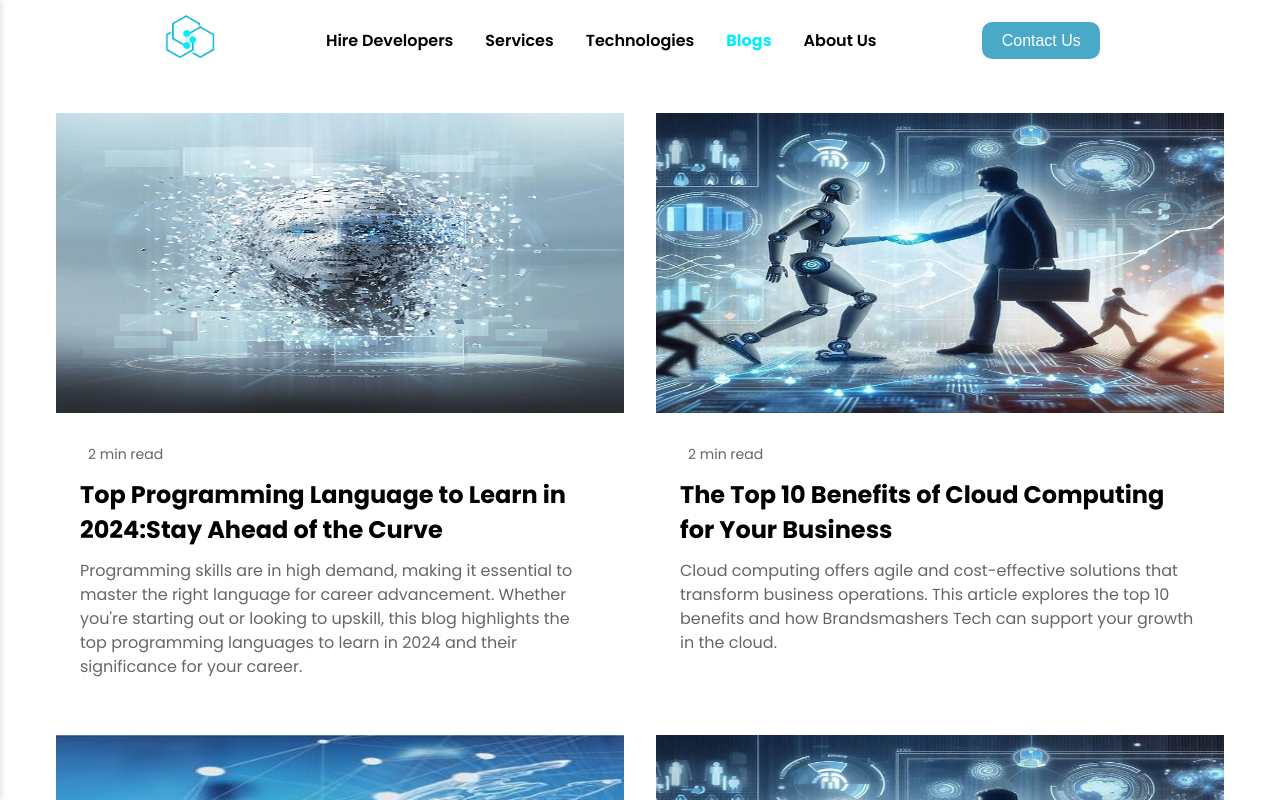
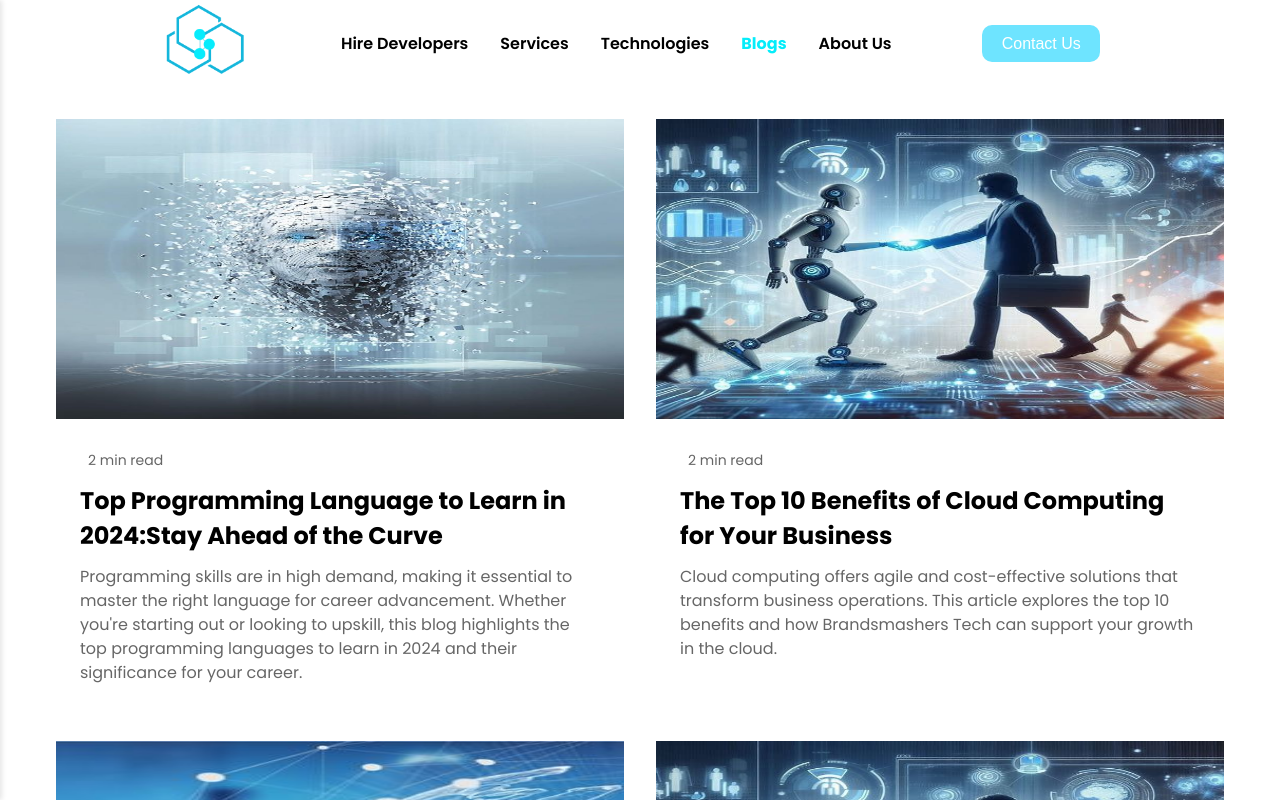
Before and after one commit to Brandsmashersdev/brandsmashers-portfolio, a Next.js app: page /Blog in a window 1280 px wide. Built offline with nearby package versions, Linux system fonts and the light colour scheme.

Commit message:
fixed minor changes

```diff
--- a/components/Navbar/Navbar.jsx
+++ b/components/Navbar/Navbar.jsx
@@ -54,8 +54,8 @@
               src={logo}
               alt="brandsmashers Logo"
               layout="fixed"
-              height={50}
-              width={50}
+              height={80}
+              width={80}
             />
           </Link>
 
--- a/components/Partnership/Partnership.jsx
+++ b/components/Partnership/Partnership.jsx
@@ -40,7 +40,7 @@
             When users visit your website, a seamless, cohesive experience can
             make all the difference in keeping them engaged. At <Link href="/HireDevelopers" className={styles.link}>  Brandsmashers, </Link>
              we understand the power of consistency in web design. We have
-            partnered with <Link href="https://headspur.it/partnershipwithblacksmith.html" className={styles.link}>  Blacksmith Agency   </Link>to help businesses create a
+            partnered with <Link href="https://blacksmith.agency/" className={styles.link}>  Blacksmith Agency   </Link>to help businesses create a
             visually unified online presence. It is more than aesthetics; this
             is about building trust and making sure your visitors do not get
             confused or lost in exploring your site.
--- a/src/styles/Hero/Navbar.module.css
+++ b/src/styles/Hero/Navbar.module.css
@@ -6,12 +6,14 @@
   top: 0;
   left: 0;
   z-index: 100;
-  padding: 0.75rem 0;
+  /* padding: 0.75rem 0; */
   transition: background-color 0.3s ease, color 0.3s ease;
 }
 
 .navScrolled {
   background-color: white;
+  /* background-color: #000; */
+  /* color:#ffffff; */
   color: #000;
 }
 
@@ -19,6 +21,7 @@
 .navScrolled .brandName,
 .navScrolled .toggleButton {
   color: black;
+  /* color:white; */
 }
 
 .navRow {
@@ -39,6 +42,7 @@
   font-weight: bold;
   font-size: 1.3rem;
   color: black;
+  color: white;
 }
 
 .navLinks {
@@ -187,6 +191,7 @@
   background-size: 200% 200%;
   animation: gradientAnimation 4s ease infinite;
   transition: transform 0.3s ease;
+  background:  #6ee4ff;
 }
 
 .animatedButton:hover {
```
